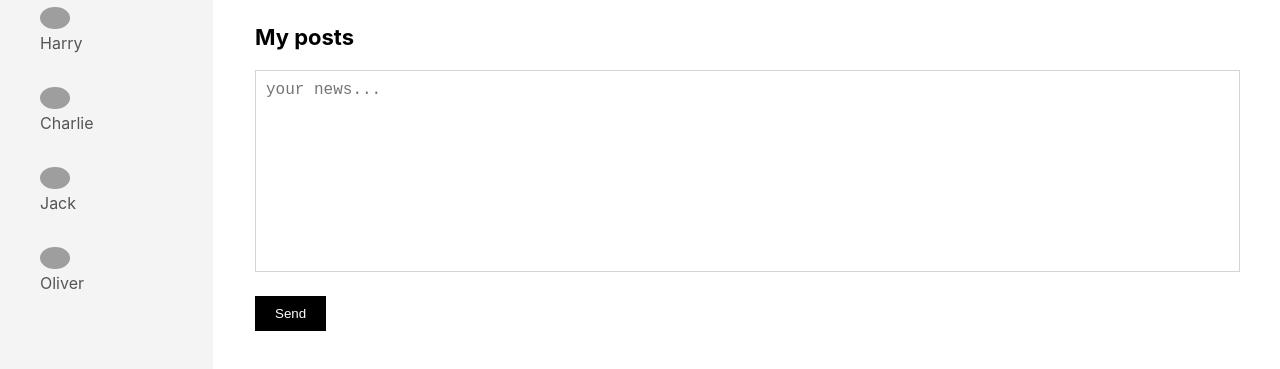
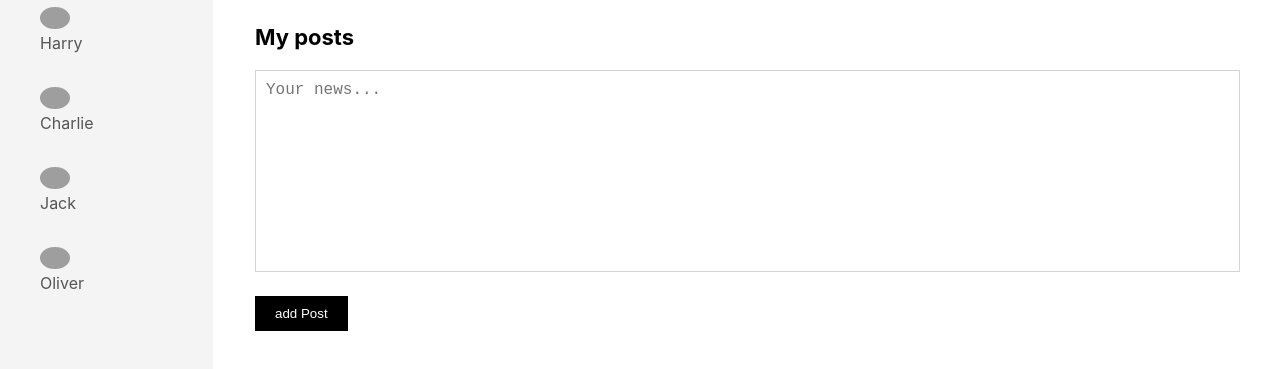
Before and after one commit to VadimRocket/social-network-react-app, a React (Create React App) app: page /profile in a window 1280 px wide. Shown: the part 521-890 px from the top of the page. Built offline with nearby package versions, Linux system fonts and the light colour scheme; grey boxes are pictures that could not be loaded.

Commit message:
'onClick,ref..'

```diff
--- a/src/components/Profile/MyPosts/MyPosts.jsx
+++ b/src/components/Profile/MyPosts/MyPosts.jsx
@@ -8,15 +8,24 @@ const MyPosts = (props) => {
 
     let postElements  = props.profilePosts.map( post => <Post message={post.message} like_count={post.like_count} photo={post.photo} name={post.name} key={ post.id }/>);
 
+    let newPostElement = React.createRef();
+
+    let addPost = () => {
+
+        let text = newPostElement.current.value;
+            alert(text);
+
+    }
+
     return (
         <div className={s.postWrap}>
             <h2>My  posts</h2>
-            <form action="">
+
                 <fieldset>
-                    <textarea rows="10" cols="45"  wrap="off" name="text" placeholder="your news..."></textarea>
-                    <button type="submit">Send</button>
+                    <textarea ref= { newPostElement } rows="10" cols="45"  wrap="off" name="text" placeholder="Your news..."></textarea>
+                        <button  onClick={ addPost } type="submit">add Post</button>
                 </fieldset>
-            </form>
+
             <div className={s.posts}>
                 {  postElements }    {/* render */}
             </div>
--- a/src/components/Profile/ProfileData/ProfileData.jsx
+++ b/src/components/Profile/ProfileData/ProfileData.jsx
@@ -1,6 +1,5 @@
 import React from 'react';
 import s from './ProfileData.module.css';
-import avatar from './pd-images/avatar.jpg';
 import panorama from './pd-images/bg.jpg';
 import {NavLink} from 'react-router-dom';
 
--- a/src/components/Profile/ProfileData/ProfileData.module.css
+++ b/src/components/Profile/ProfileData/ProfileData.module.css
@@ -19,8 +19,10 @@
 .profileAvatar img {
     max-width: 120px;
     height: auto;
+    min-height: 80px;
     width: 100%;
     border-radius: 50%;
+    /* border: 8px solid #f4f4f4; */
 
 }
 
--- a/src/storage/storage.js
+++ b/src/storage/storage.js
@@ -3,9 +3,9 @@ let storage = {
     profilePage: {
 
         profilePosts:  [
-            { id: 1, message: 'Hi how are you?', like_count: 64, name:'Jack', photo: 'http://avotarov.net/picture/avatar-100/kartinki/903.jpg' },
-            { id: 2, message: 'It is my first post', like_count: 223, name:'Oliver', photo: 'http://avotarov.net/picture/avatar-100/kartinki/905.jpg' },
-            { id: 3, message: 'This is my third post', like_count: 131, name:'Bob', photo: 'http://avotarov.net/picture/avatar-100/kartinki/902.jpg' },
+            { id: 1, message: 'Hi how are you?', like_count: 64, name:'Oliver', photo: 'http://avotarov.net/picture/avatar-100/kartinki/903.jpg' },
+            { id: 2, message: 'It is my first post', like_count: 223, name:'Jack', photo: 'http://avotarov.net/picture/avatar-100/kartinki/905.jpg' },
+            { id: 3, message: 'This is my third post', like_count: 131, name:'Harry', photo: 'http://avotarov.net/picture/avatar-100/kartinki/902.jpg' },
         ],
         profileInfo: [
             { firstName: 'Alex',
@@ -18,6 +18,15 @@ let storage = {
     // message page data
     messagesPage: {
 
+        people: [
+            {id: 1, name: 'Oliver'},
+            {id: 2, name: 'Jack'},
+            {id: 3, name: 'Harry'},
+            {id: 4, name: 'Jacob'},
+            {id: 5, name: 'Charlie'},
+            {id: 6, name: 'Alex'}
+        ],
+
         messages:  [
             { id: 1, message: 'Hello'},
             { id: 2, message: 'How are you?'},
@@ -26,15 +35,7 @@ let storage = {
             { id: 5, message: 'What\'s up?'},
             { id: 6, message: 'Bye-Bye!'}
         ],
-        // message page data
-        people: [
-            {id: 1, name: 'Oliver'},
-            {id: 2, name: 'Jack'},
-            {id: 3, name: 'Harry'},
-            {id: 4, name: 'Jacob'},
-            {id: 5, name: 'Charlie'},
-            {id: 6, name: 'Alex'}
-        ],
+
     },
 
     sideBar: {
```
